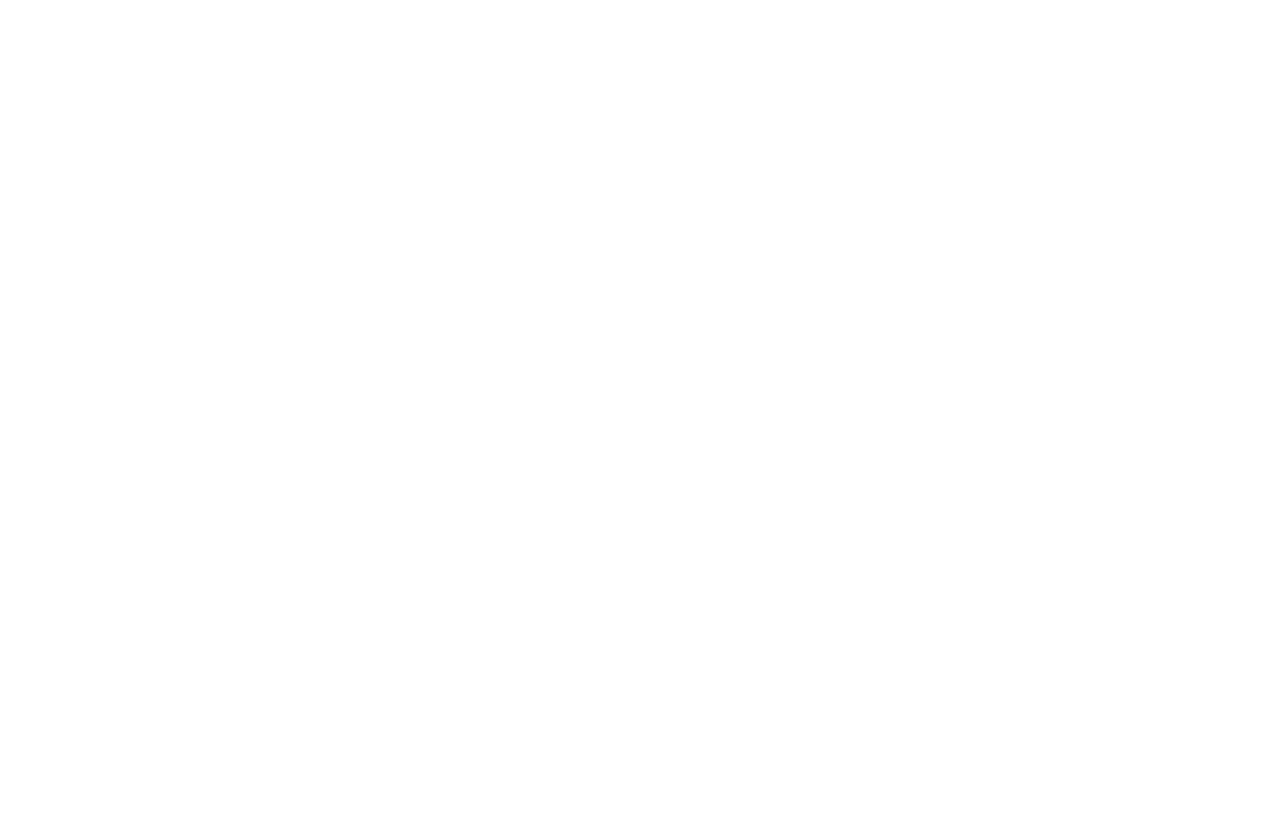
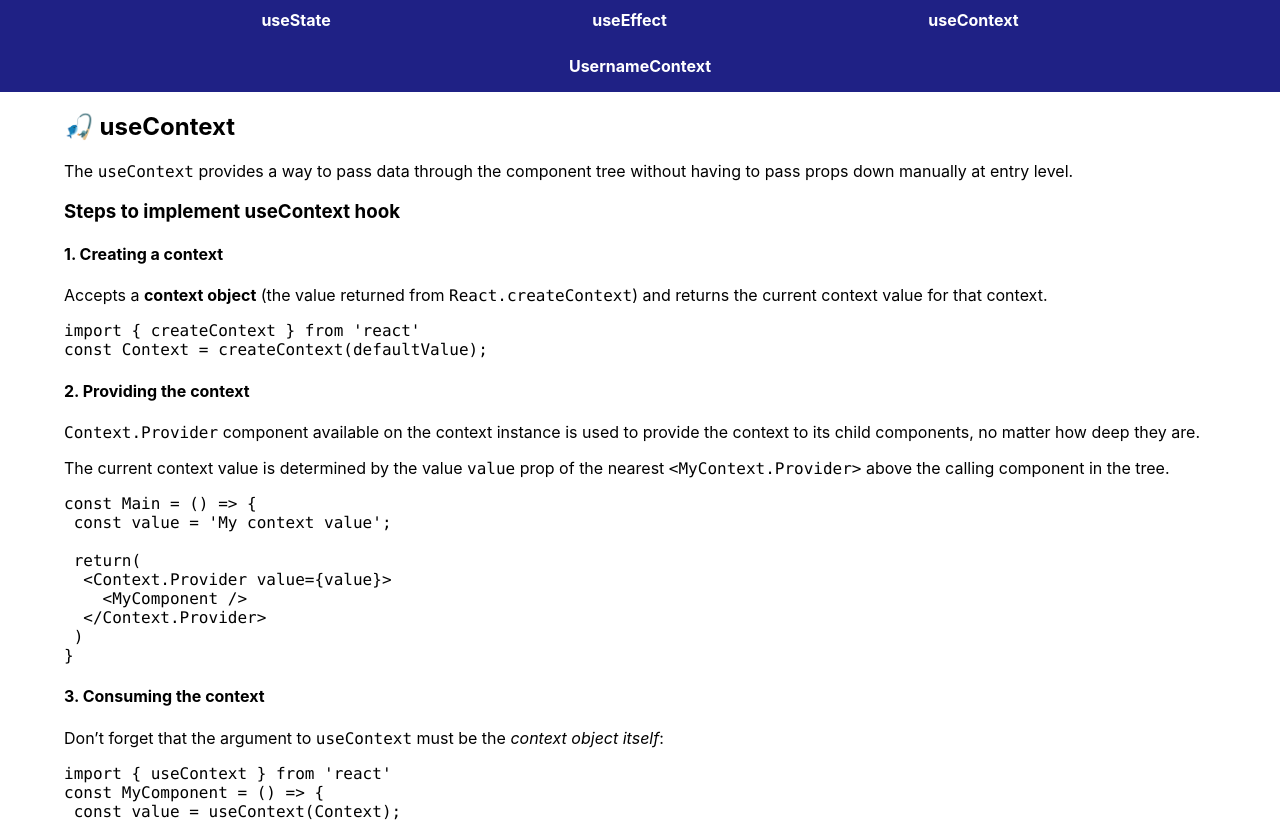
Before and after one commit to RicardoSerrano19/react-hooks-api, a React (Vite) app: page /context in a window 1280 px wide. Before the commit this address had no page. Shown: the top 822 px of the page. Before the commit the page ends 800 px from the top, so only its background shows below. Built offline with nearby package versions, Linux system fonts and the light colour scheme.

Commit message:
feat: Add Context menu

```diff
--- a/src/App.jsx
+++ b/src/App.jsx
@@ -2,6 +2,7 @@
 import Menu from './exercise/Menu'
 import MenuState from './exercise/MenuState'
 import MenuEffect from './exercise/MenuEffect'
+import MenuContext from './exercise/MenuContext'
 import StateString from './exercise/useState/stateString'
 import StateBoolean from './exercise/useState/stateBoolean'
 import StateObject from './exercise/useState/stateObject'
@@ -12,6 +13,7 @@
 import EffectCleanup from './exercise/useEffect/effectWithCleanup'
 import EffectTimer from './exercise/useEffect/effectTimer'
 import EffectDataFetch from './exercise/useEffect/effectDataFetching'
+import ContextUsername from './exercise/useContext/contextUsername'
 
 import './App.css'
 
@@ -35,6 +37,9 @@
                         <Route path='effectTimer' element={<EffectTimer />}/>
                         <Route path='effectDataFetch' element={<EffectDataFetch />}/>
                     </Route>
+                    <Route path='context' element={<MenuContext />}>
+                        <Route path='contextUsername' element={<ContextUsername />}/>
+                    </Route>
                 </Route>
             </Routes>
         </BrowserRouter>
--- a/src/exercise/Menu.jsx
+++ b/src/exercise/Menu.jsx
@@ -8,6 +8,7 @@
         <div className='navbar'>
             <Link to='state'>useState</Link>
             <Link to='effect'>useEffect</Link>
+            <Link to='context'>useContext</Link>
         </div>
         <Outlet />
         </>
--- /dev/null
+++ b/src/exercise/MenuContext.jsx
@@ -0,0 +1,33 @@
+
+import {Link, Outlet} from 'react-router-dom'
+import ReactMarkdown from 'react-markdown'
+import {useEffect, useState} from 'react'
+import { useReadFile } from '../hooks/useReadFile'
+import '../App.css'
+
+const NavBar = () => {
+    return (
+        <>
+        <div className='navbar'>
+            <Link to='contextUsername'>UsernameContext</Link>
+        </div>
+        <Outlet />
+        </>
+    )
+}
+
+
+const MenuContext = () => {
+    const markdown = useReadFile('CONTEXT.md')
+
+    return(
+        <>
+            <NavBar />
+            <div className='center'>
+                <ReactMarkdown className='w-90' children={markdown}/>
+            </div>
+        </>
+    )
+}
+
+export default MenuContext;
```
